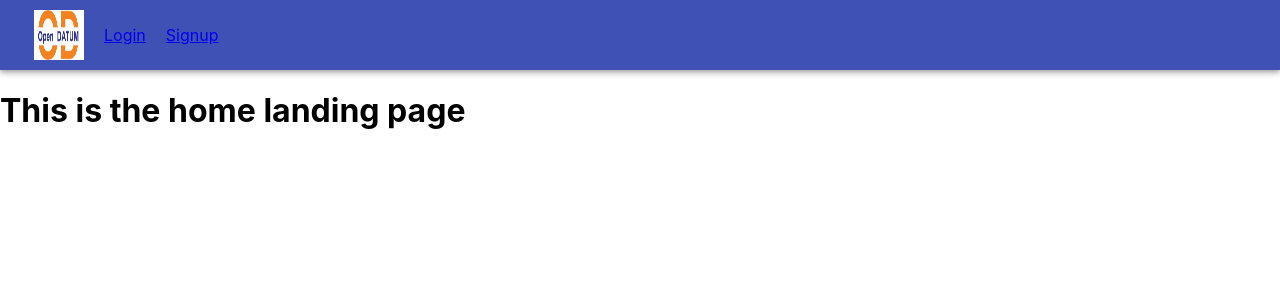
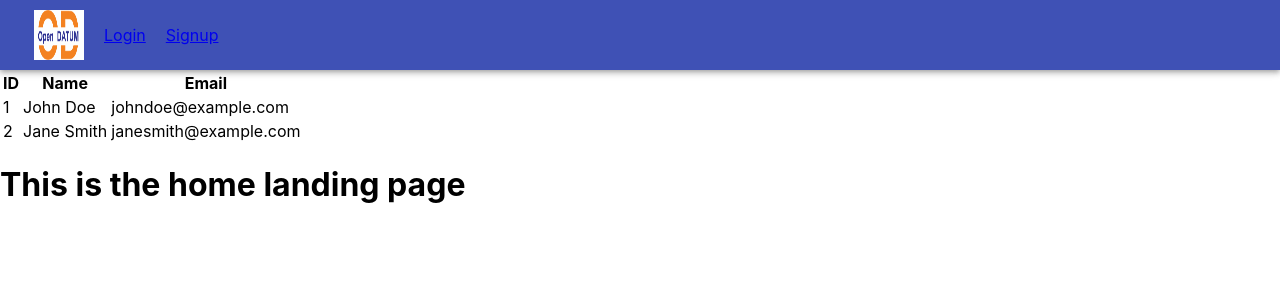
Before and after one commit to Mani007/blogreact1, a React (Create React App) app: page / in a window 1280 px wide. Shown: the top 300 px of the page. Built offline with nearby package versions, Linux system fonts and the light colour scheme.

Commit message:
Basic table setup is working fine

```diff
--- a/package.json
+++ b/package.json
@@ -6,6 +6,7 @@
     "@emotion/react": "^11.13.0",
     "@emotion/styled": "^11.13.0",
     "@mui/material": "^5.16.5",
+    "@tanstack/react-table": "^8.19.3",
     "@testing-library/jest-dom": "^5.17.0",
     "@testing-library/react": "^13.4.0",
     "@testing-library/user-event": "^13.5.0",
--- a/src/App.js
+++ b/src/App.js
@@ -8,6 +8,7 @@ import Userreg from "./pages/Userreg";
 import DataProvider from "./context/DataProvider";
 import Home from "./components/Home";
 import Header from "./components/Header";
+import MyTable from "./components/MyTable";
 
 function App() {
   return (
@@ -15,6 +16,7 @@ function App() {
       <DataProvider>
         <BrowserRouter>
         <Header/>
+        <MyTable/>
           {/* <Base/> */}
           <Routes>
             <Route path="/login" element={ <Login />} />
--- a/src/components/Header.jsx
+++ b/src/components/Header.jsx
@@ -35,6 +35,7 @@ function Header() {
               <Typography
                 style={{
                  padding: "10px",
+                 textDecoration: 'none',
                 }}
                 variant="contained"
               >
@@ -44,7 +45,8 @@ function Header() {
             <Link to="/signup">
               <Typography
                 style={{
-                  padding: '10px'
+                  padding: '10px',
+                  textDecoration: 'none',
                 }}
                 variant="contained"
               >
--- /dev/null
+++ b/src/components/MyTable.jsx
@@ -0,0 +1,31 @@
+import React from "react";
+
+function MyTable() {
+  return (
+    <>
+      <table>
+        <thead>
+          <tr>
+            <th>ID</th>
+            <th>Name</th>
+            <th>Email</th>
+          </tr>
+        </thead>
+        <tbody>
+          <tr>
+            <td>1</td>
+            <td>John Doe</td>
+            <td>johndoe@example.com</td>
+          </tr>
+          <tr>
+            <td>2</td>
+            <td>Jane Smith</td>
+            <td>janesmith@example.com</td>
+          </tr>
+        </tbody>
+      </table>
+    </>
+  );
+}
+
+export default MyTable;
```
Also changed, not shown: src/components/CardOne.jsx (added, +10 -0 lines), src/components/Categories.jsx (added, +9 -0 lines), src/components/CreateData.jsx (added, +9 -0 lines), 1 other file (tests, documents, lock files or other folders).
